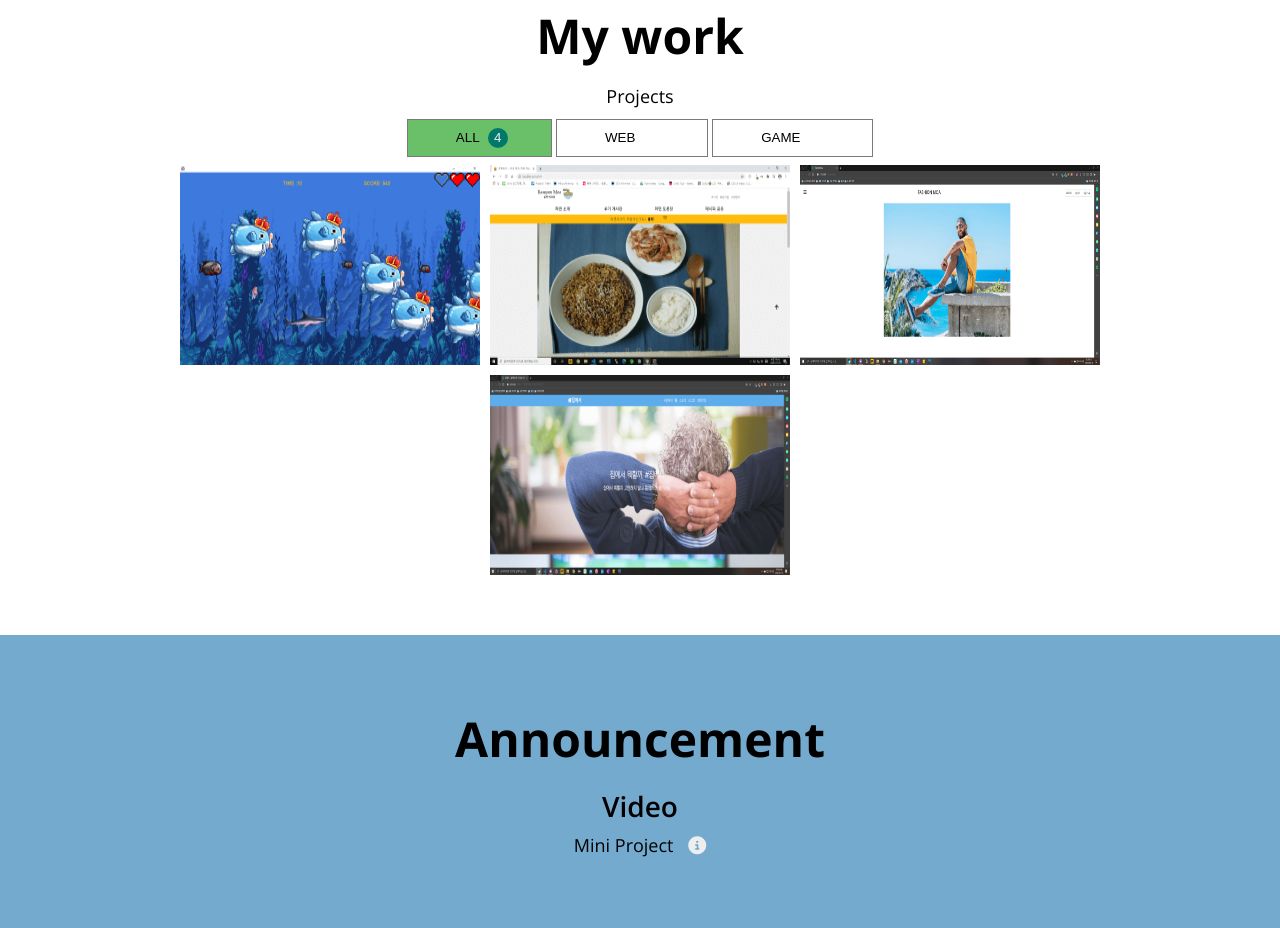
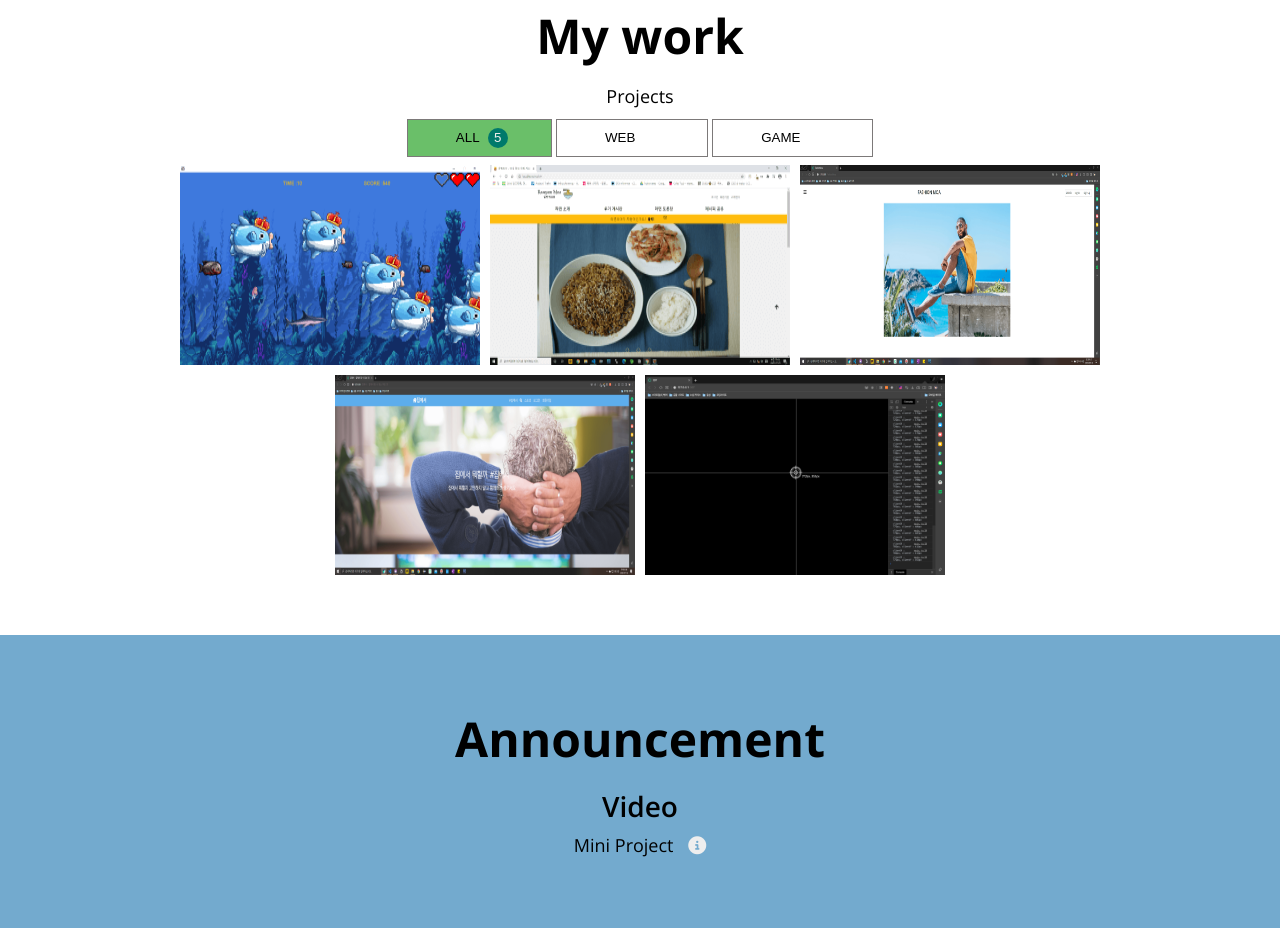
Before and after one commit to ByungyeonKim/portfolio, a plain HTML site: page index.html in a window 1280 px wide. Shown: the part 2156-3084 px from the top of the page. Drawn offline with nearby package versions, Linux system fonts and the light colour scheme; grey boxes are pictures that could not be loaded.

Commit message:
HTML: Add project

```diff
--- a/index.html
+++ b/index.html
@@ -214,10 +214,10 @@
       <h3>Projects</h3>
       <div class="work__categories">
         <button class="category__btn selected" data-filter="*">
-          All <span class="category__count">4</span>
+          All <span class="category__count">5</span>
         </button>
         <button class="category__btn" data-filter="web">
-          Web <span class="category__count">3</span>
+          Web <span class="category__count">4</span>
         </button>
         <button class="category__btn" data-filter="game">
           Game <span class="category__count">1</span>
@@ -287,6 +287,22 @@
           <div class="project__description">
             <h3>Personal Web Project ~ing</h3>
             <span>Web Project with Front-end</span>
+          </div>
+        </a>
+        <a
+          href="https://github.com/ByungyeonKim/Browser101"
+          class="project"
+          target="_blank"
+          data-type="web"
+        >
+          <img
+            src="imgs/projects/project-007.png"
+            alt="WebProject"
+            class="project__img"
+          />
+          <div class="project__description">
+            <h3>Project 007</h3>
+            <span>Web Project with Front-end : Coordinates</span>
           </div>
         </a>
       </div>
--- a/main.js
+++ b/main.js
@@ -53,7 +53,6 @@ document.addEventListener('scroll', () => {
   if (scrollY > 2700 && scrollY < 3200) {
     historyList.classList.add('down');
   }
-  console.log(scrollY);
 });
 
 //스크롤 다운 시 arrow-up 투명도 조절
```
Also changed, not shown: imgs/projects/project-007.png (added).
